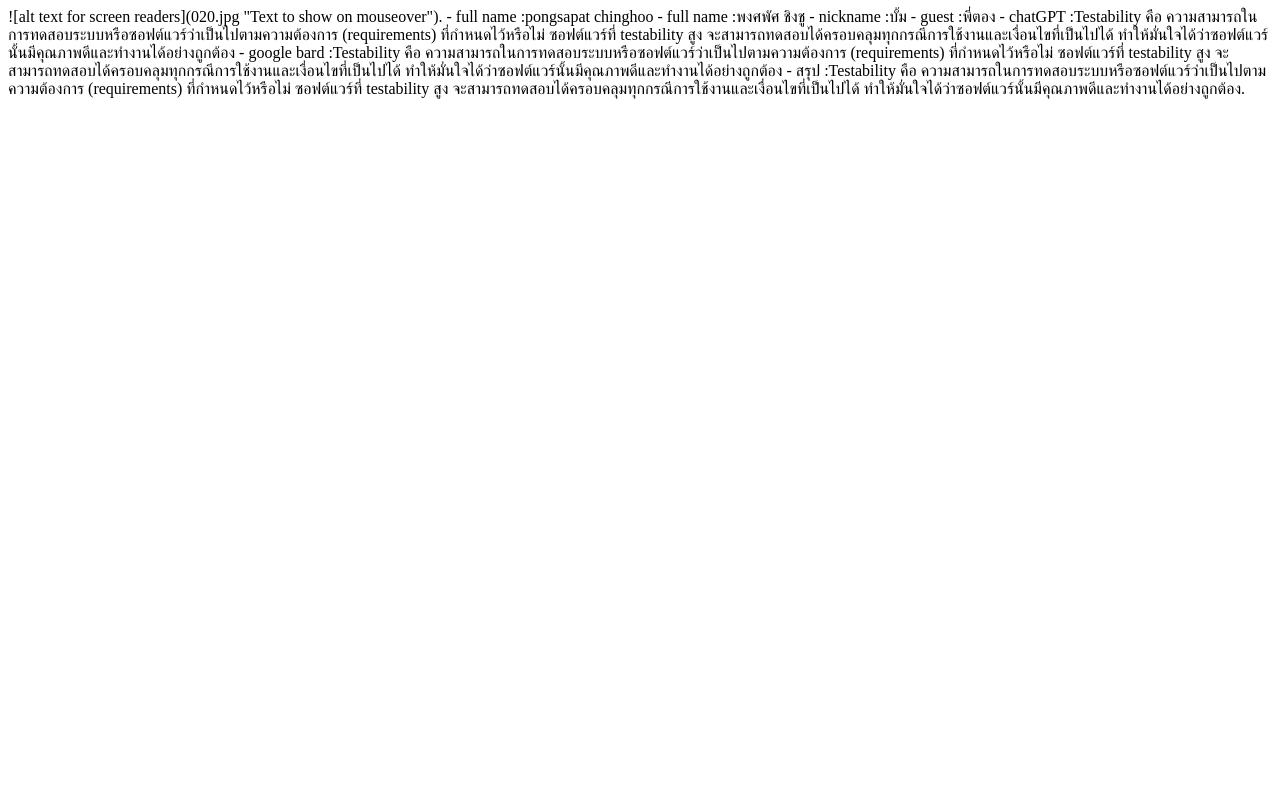
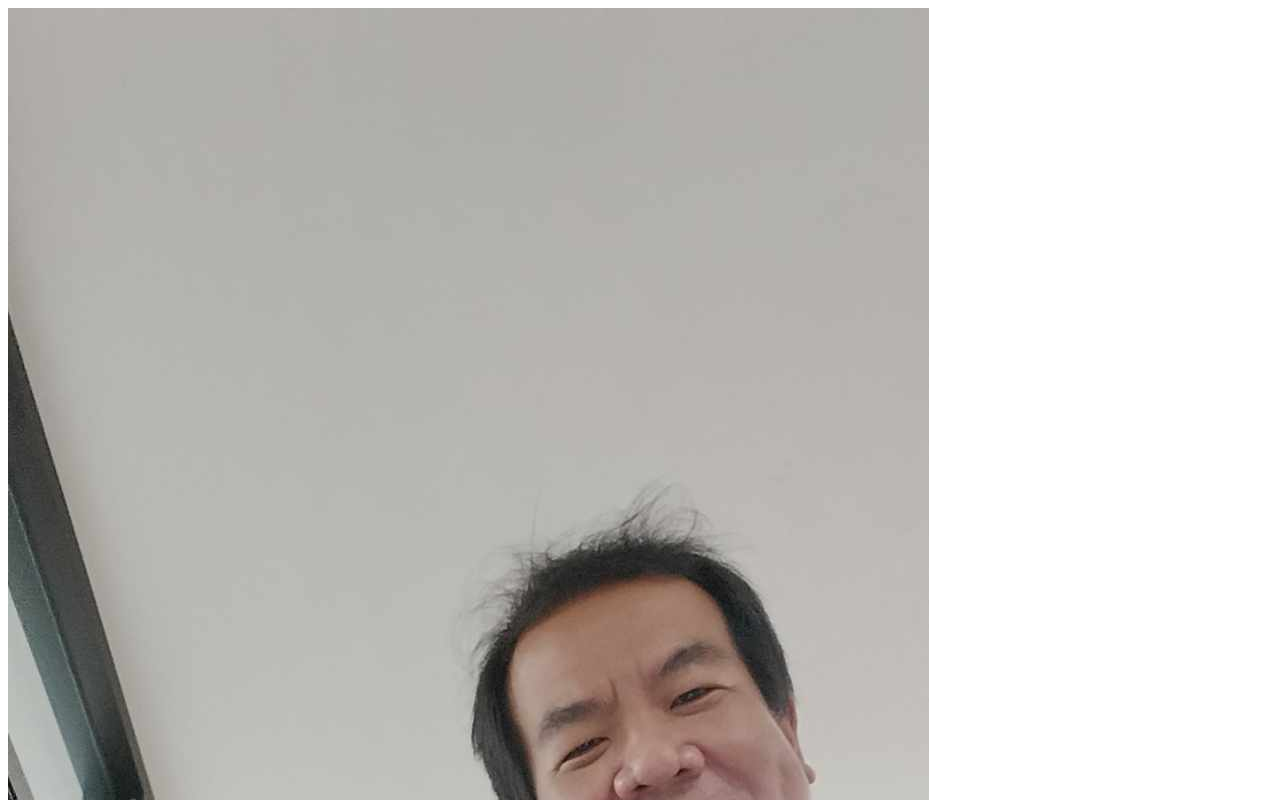
Before and after one commit to pongchingchoo/pongsapat, a plain HTML site: page index.html in a window 1280 px wide. Shown: the top 800 px of the page. Drawn offline with Linux system fonts and the light colour scheme.

Commit message:
Update index.html

```diff
--- a/index.html
+++ b/index.html
@@ -1,6 +1,6 @@
 <html>
 <body>
-![alt text for screen readers](020.jpg "Text to show on mouseover").
+<img src="020.jpg"/>
 <k>
 - full name :pongsapat chinghoo
 - full name :พงศพัศ ชิงชู
```
